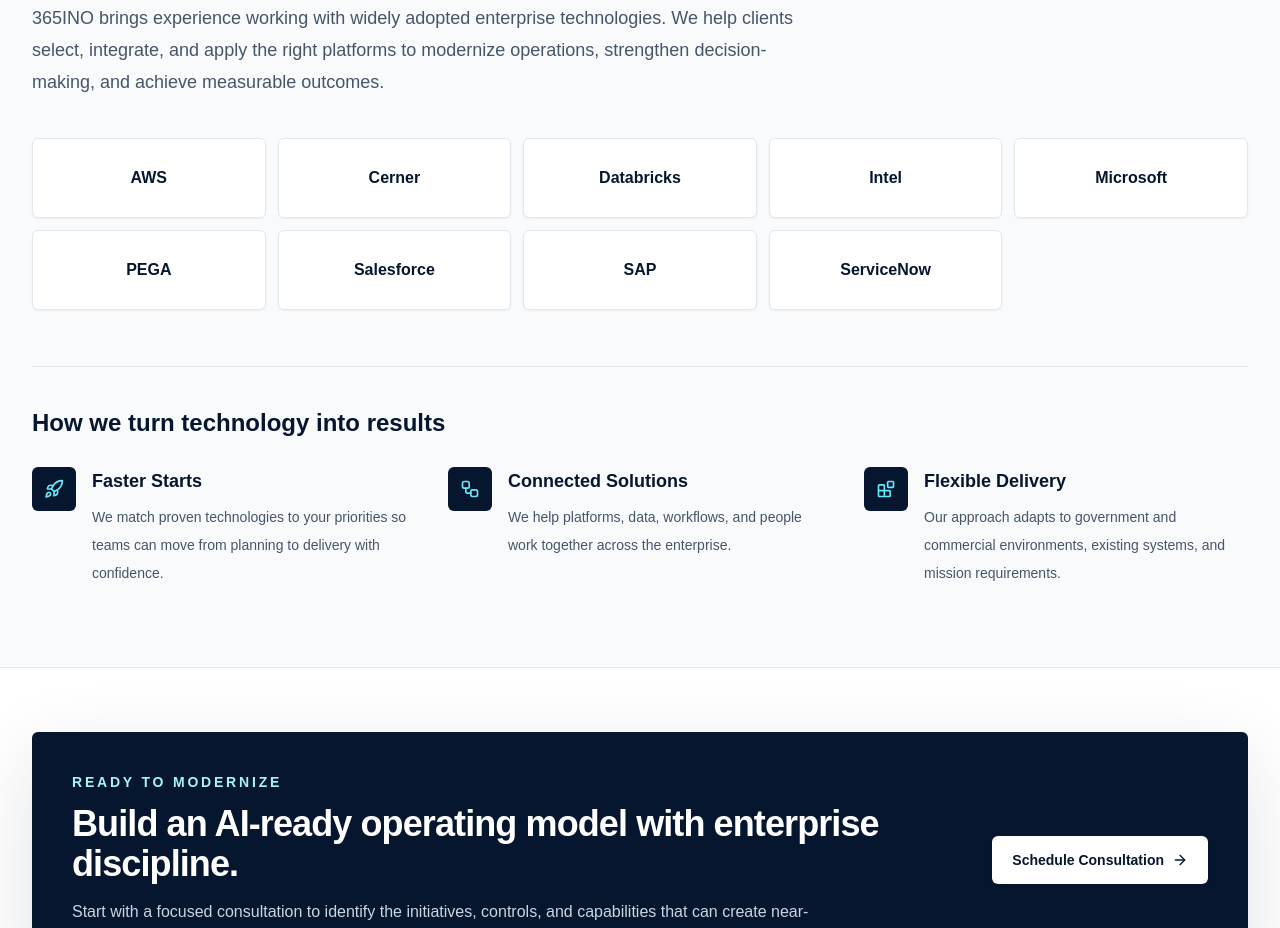
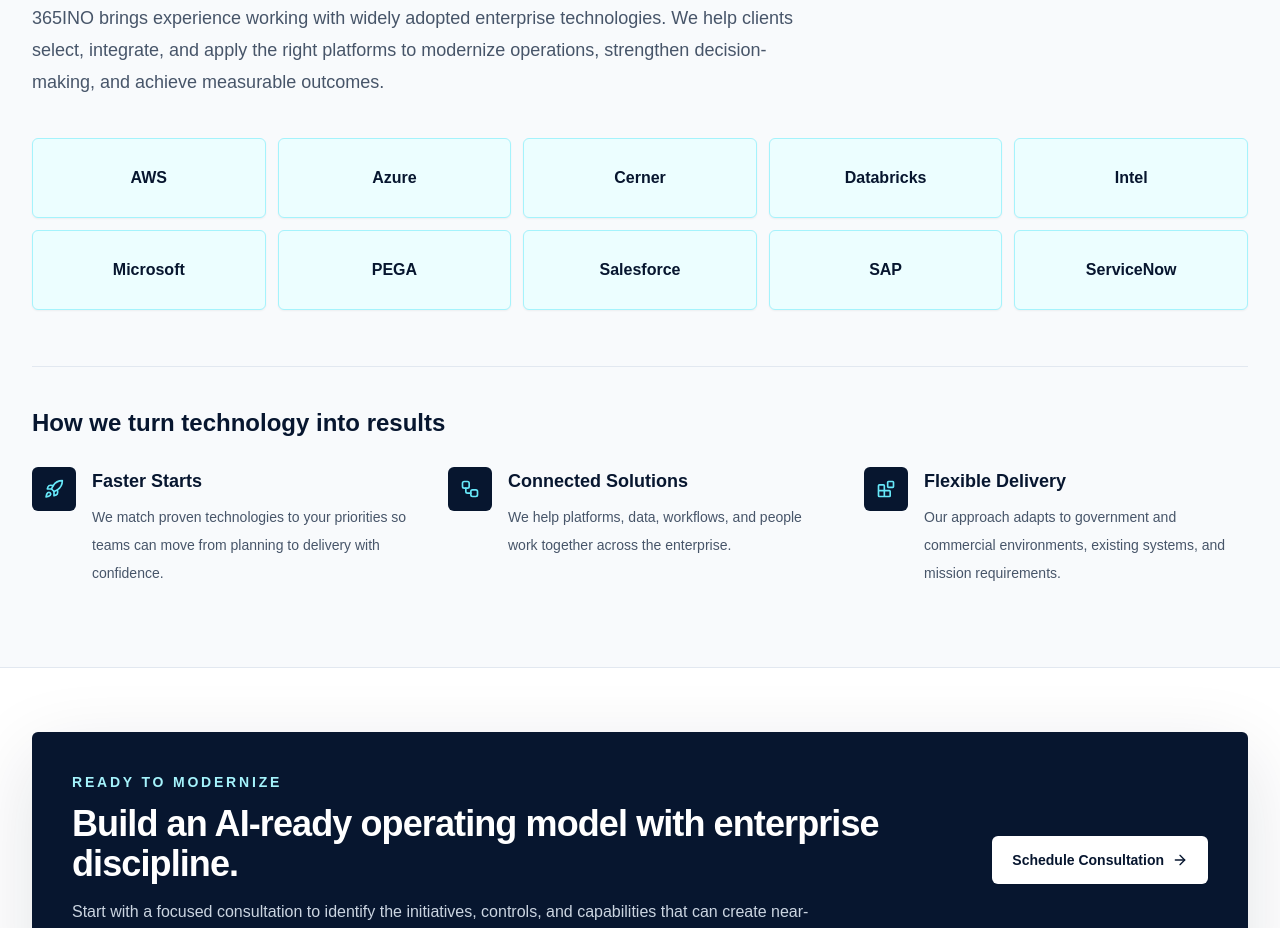
Before and after one commit to Space3434/365INO, a Next.js app: page /solutions in a window 1280 px wide. Shown: the part 1400-2328 px from the top of the page. Built offline with nearby package versions, Linux system fonts and the light colour scheme.

Commit message:
Add Azure technology tile

```diff
--- a/app/solutions/page.tsx
+++ b/app/solutions/page.tsx
@@ -15,6 +15,7 @@
 
 const technologyPartners = [
   "AWS",
+  "Azure",
   "Cerner",
   "Databricks",
   "Intel",
@@ -91,7 +92,7 @@
             {technologyPartners.map((partner) => (
               <div
                 key={partner}
-                className="flex min-h-20 items-center justify-center rounded-md border border-slate-200 bg-white px-4 py-5 text-center text-base font-black text-navy shadow-sm transition hover:border-cyan-400 hover:shadow-md"
+                className="flex min-h-20 items-center justify-center rounded-md border border-cyan-200 bg-cyan-50 px-4 py-5 text-center text-base font-black text-navy shadow-sm transition hover:border-cyan-500 hover:bg-navy hover:text-white hover:shadow-md"
               >
                 {partner}
               </div>
```
